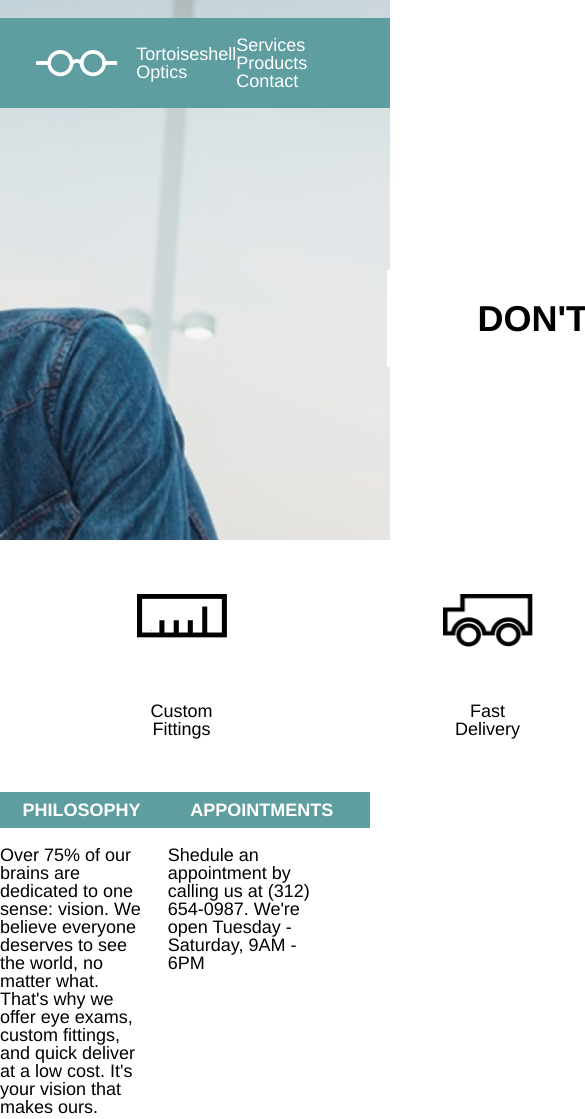
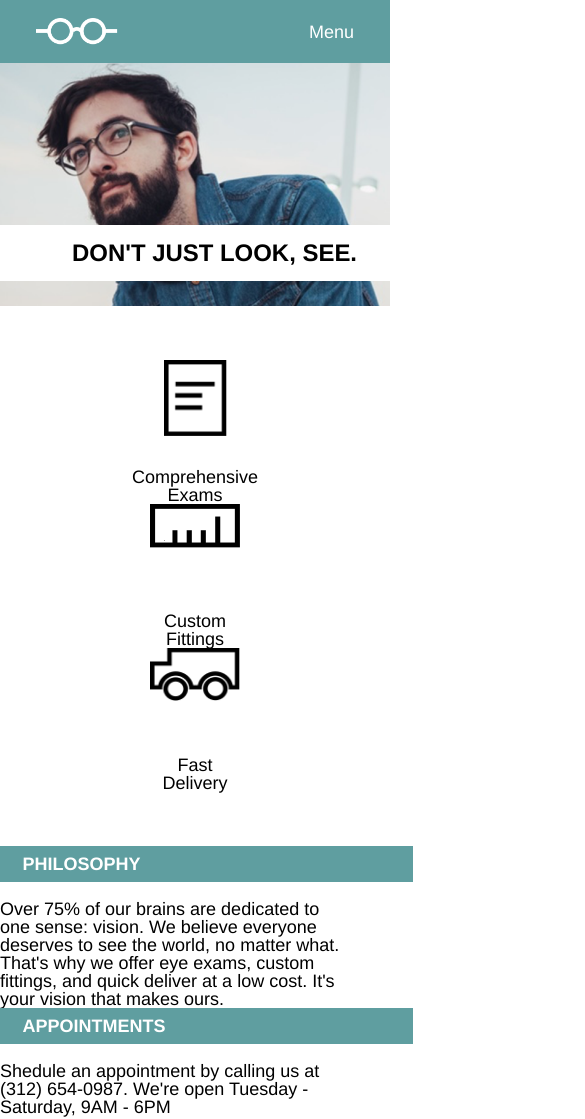
Before and after one commit to edrosillo/TortoiseshellOptics, a plain HTML site: page index.html in a window 390 px wide. Shown: the top 1119 px of the page, 585 px wide, since content can reach past the window. Drawn offline with Linux system fonts and the light colour scheme.

Commit message:
Add Media Queries for Tablets and half for Mobile.

```diff
--- a/index.html
+++ b/index.html
@@ -20,7 +20,7 @@
           </div>
 
           <div class="nav">
-            <ul>
+            <ul class="full-nav">
               <li><a href="#">Services</a></li>
               <li><a href="#">Products</a></li>
               <li><a href="#">Contact</a></li>
--- a/resources/css/style.css
+++ b/resources/css/style.css
@@ -9,7 +9,7 @@ html {
   margin: 0 auto;
 }
 
-@media only screen and (max-width: 930px){
+@media only screen and (max-width: 980px){
   .container {
     width: 100%;
   }
@@ -22,7 +22,7 @@ header {
   background-image: url(../images/glasses-bg.png);
   background-repeat: no-repeat;
   background-size: cover;
-  background-position: center;
+  background-position: 50%;
   height: 30rem;
 }
 
@@ -66,7 +66,36 @@ header {
   display: none;
 }
 
-/***** Header Big Text ******/
+@media only screen and (max-width: 980px){
+  header {
+    height: 22rem;
+  }
+
+  .banner {
+    top: 0rem;
+  }
+}
+
+@media only screen and (max-width: 410px) {
+  header {
+    height: 17rem;
+    background-position: 20%;
+  }
+
+  .logo h3 {
+    display: none;
+  }
+
+  .full-nav{
+    display: none;
+  }
+
+  .mobile-nav{
+    display: inline-block;
+  }
+}
+
+/***** Big Text ******/
 .white-box {
   width: 960px;
   margin: 0 auto;
@@ -88,8 +117,27 @@ header {
   line-height: 1.2;
 }
 
-@media only screen and (){
+@media only screen and (max-width: 980px){
+  .main-text {
+    padding: 0.75rem 4rem;
+    margin-top: 5rem;
+    margin-right: 2rem;
+  }
 
+  .main-text h1 {
+    font-size: 1.33rem;
+  }
+}
+
+@media only screen and (max-width: 410px) {
+  .main-text {
+    margin-top: 9rem;
+    width: 100%;
+  }
+
+  .main-text h1 {
+    text-align: ;
+  }
 }
 
 /***** Company Information ******/
@@ -131,16 +179,23 @@ header {
   width: 3.5rem;
 }
 
+@media only screen and (max-width: 410px) {
+  .icons {
+    flex-direction: column;
+  }
+}
+
   /***** Information ******/
 
 .info {
   margin-top: 3rem;
   margin-bottom: 5rem;
   display: flex;
+  justify-content: center;
 }
 
 .info-box {
-  width: 43%;
+  width: 40%;
 }
 
 .info-box p {
@@ -162,6 +217,21 @@ header {
   color: white;
 }
 
+@media only screen and (max-width: 410px) {
+  .info {
+    flex-direction: column;
+  }
+
+  .info-box {
+    width: 100%;
+  }
+
+  .info-header {
+    width: 100%;
+  }
+}
+
+
 /***** Footer ******/
 
 footer {
@@ -179,3 +249,9 @@ footer {
   width: auto;
   padding-right: 1rem;
 }
+
+@media only screen and (max-width: 410px) {
+  .foot-info h3 {
+    display: none;
+  }
+}
```
